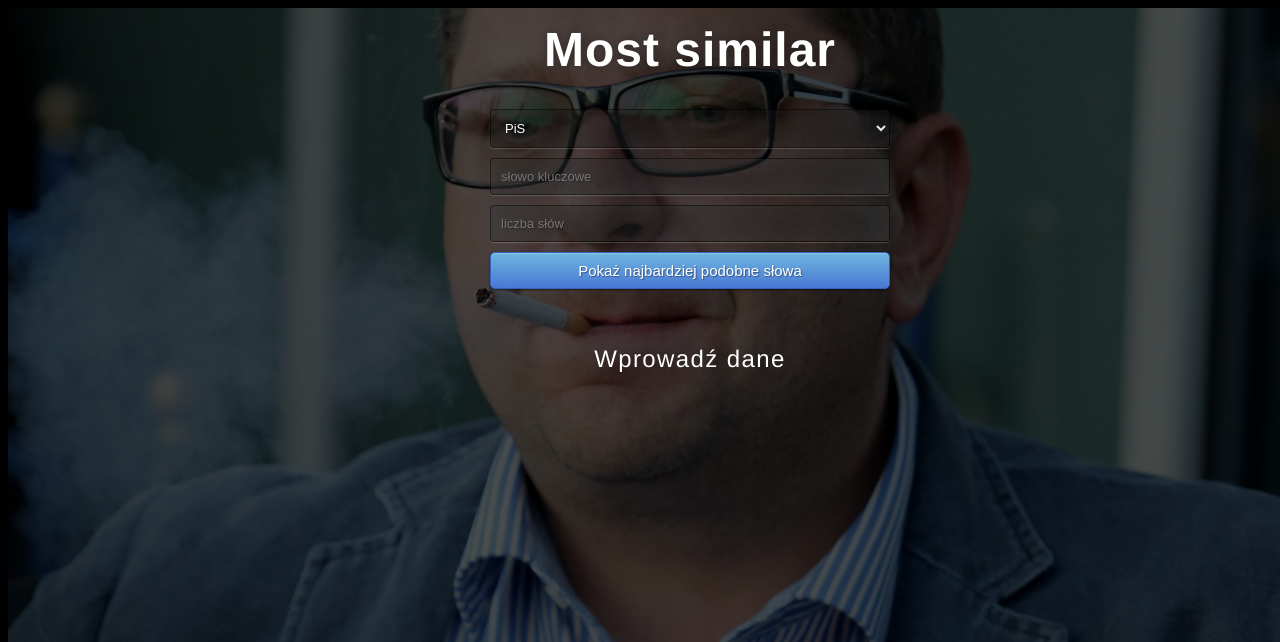
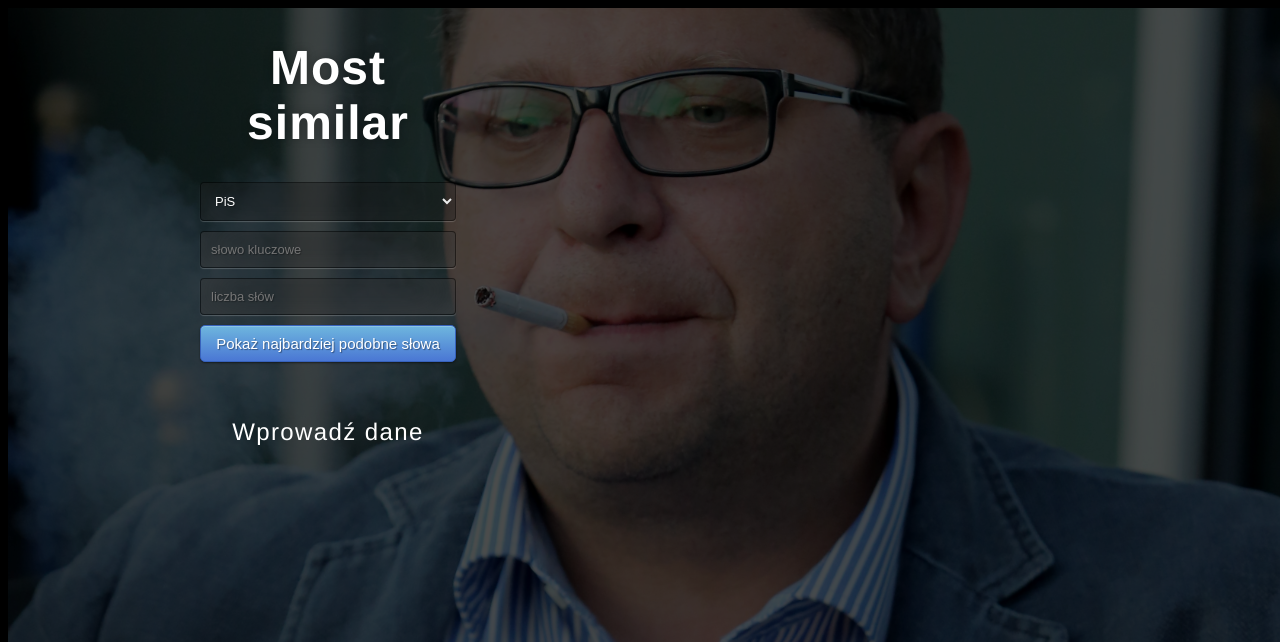
Before and after one commit to kalii4747/Tweet2Vec, a Flask app: page / in a window 1280 px wide. Shown: the top 642 px of the page. Run offline with Flask 2, Linux system fonts and the light colour scheme.

Commit message:
Update style.css

```diff
--- a/static/css/style.css
+++ b/static/css/style.css
@@ -33,15 +33,19 @@ body {
 
 }
 .login {
-	position: absolute;
-	top: 40%;
-	left: 50%;
-	margin: -330px 0 0 -150px;
-	width:400px;
-	height:400px;
+	width: 35%;
+    float: left;
+    padding-left: 15%;
+    position: relative;
 }
 
 .login h1 { color: #fff; text-shadow: 0 0 10px rgba(0,0,0,0.3); letter-spacing:1px; text-align:center; }
+
+.results {
+    width: 35%;
+    float: left;
+    padding-left: 15%;
+}
 
 input, select {
 	width: 100%;
```
